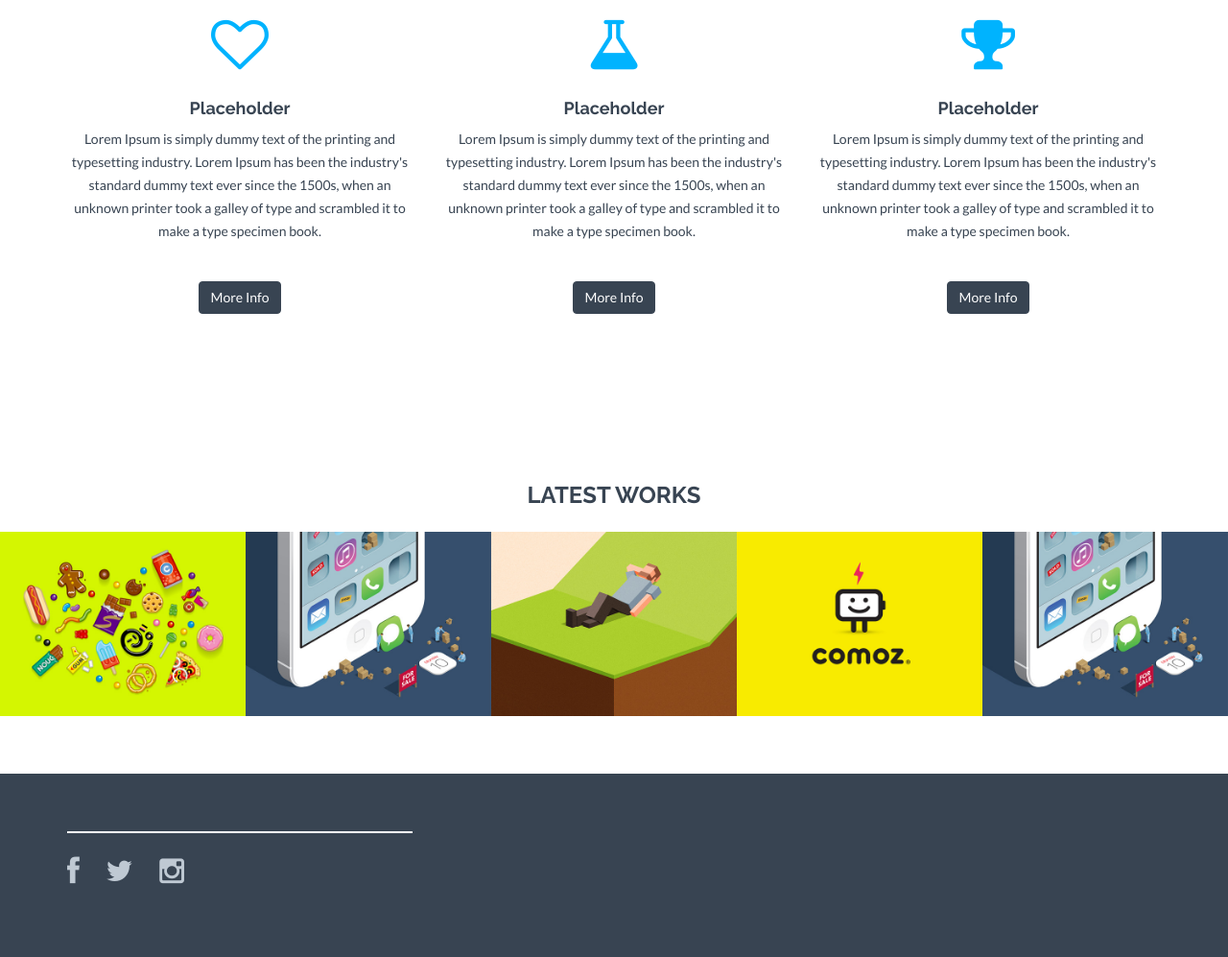
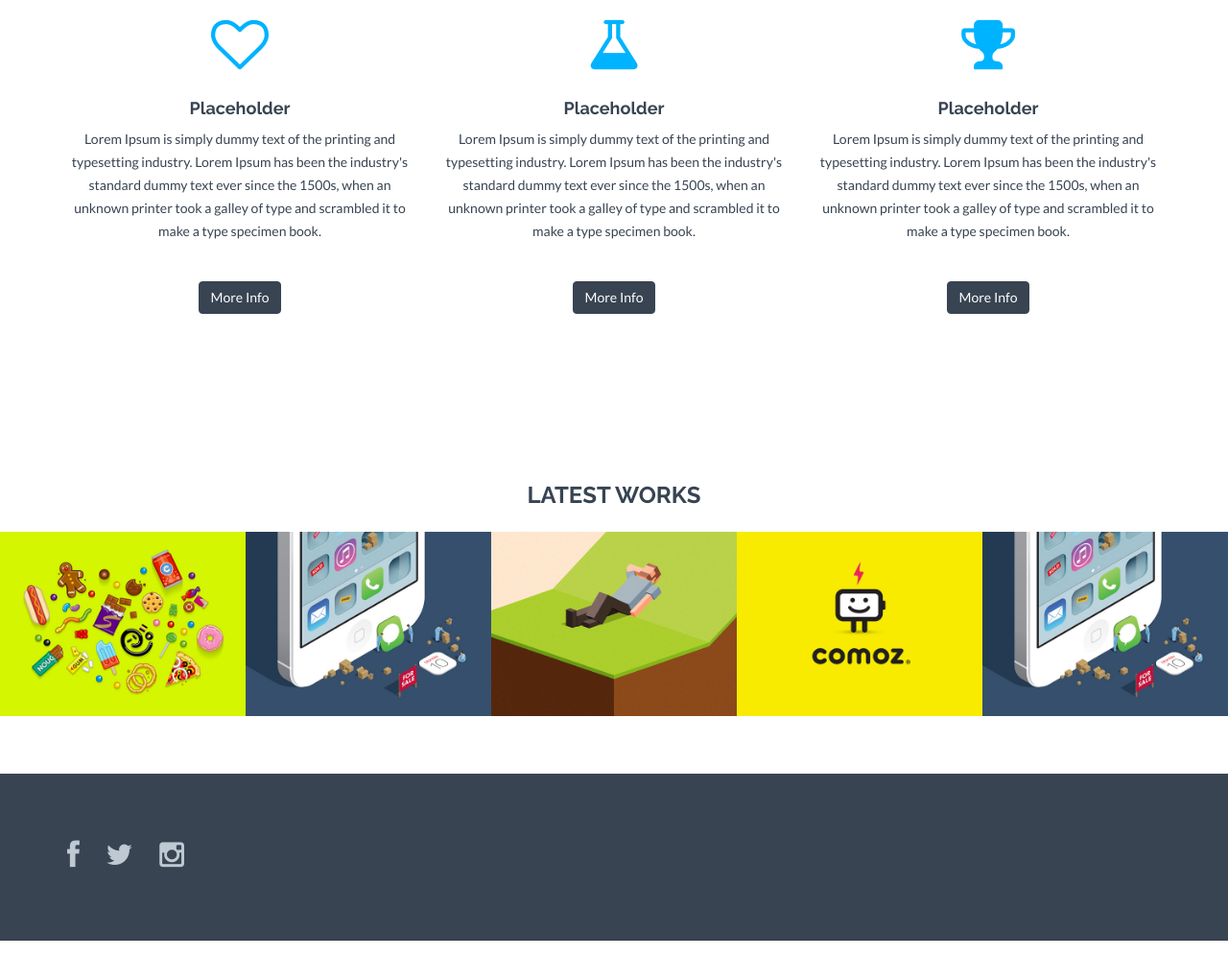
Before and after one commit to jenniferfeng/jenniferfeng.github.io, a plain HTML site: page index.html in a window 1280 px wide. Shown: the part 647-1644 px from the top of the page at 96% size. Drawn offline with nearby package versions, Linux system fonts and the light colour scheme.

Commit message:
Testing format

```diff
--- a/index.html
+++ b/index.html
@@ -213,7 +213,7 @@
 
 		 		<div class="col-lg-4">
 
-		 			<div class="hline-w"></div>
+
 		 			<p>
 		 				<a href="#"><i class="fa fa-facebook"></i></a>
 		 				<a href="#"><i class="fa fa-twitter"></i></a>
```
